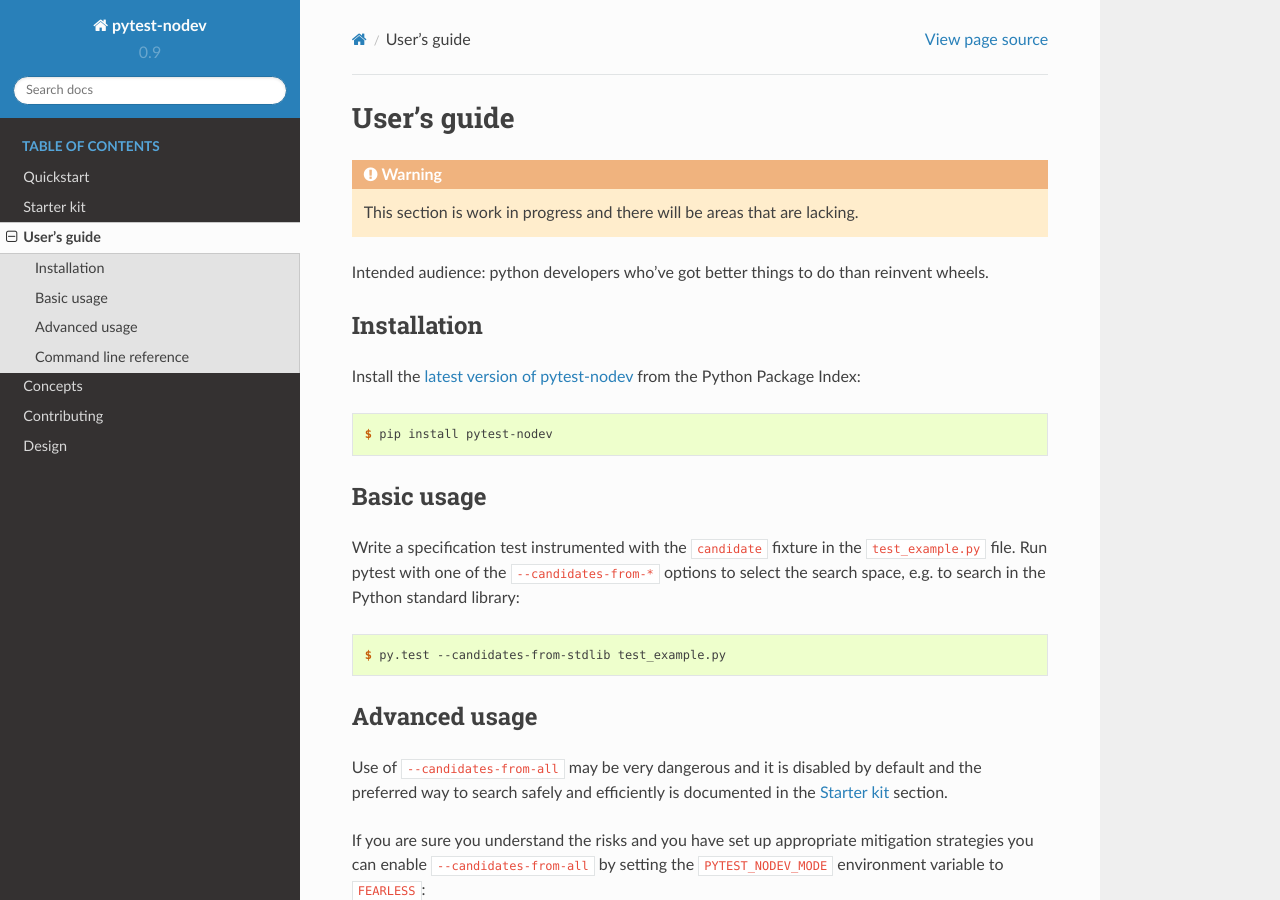
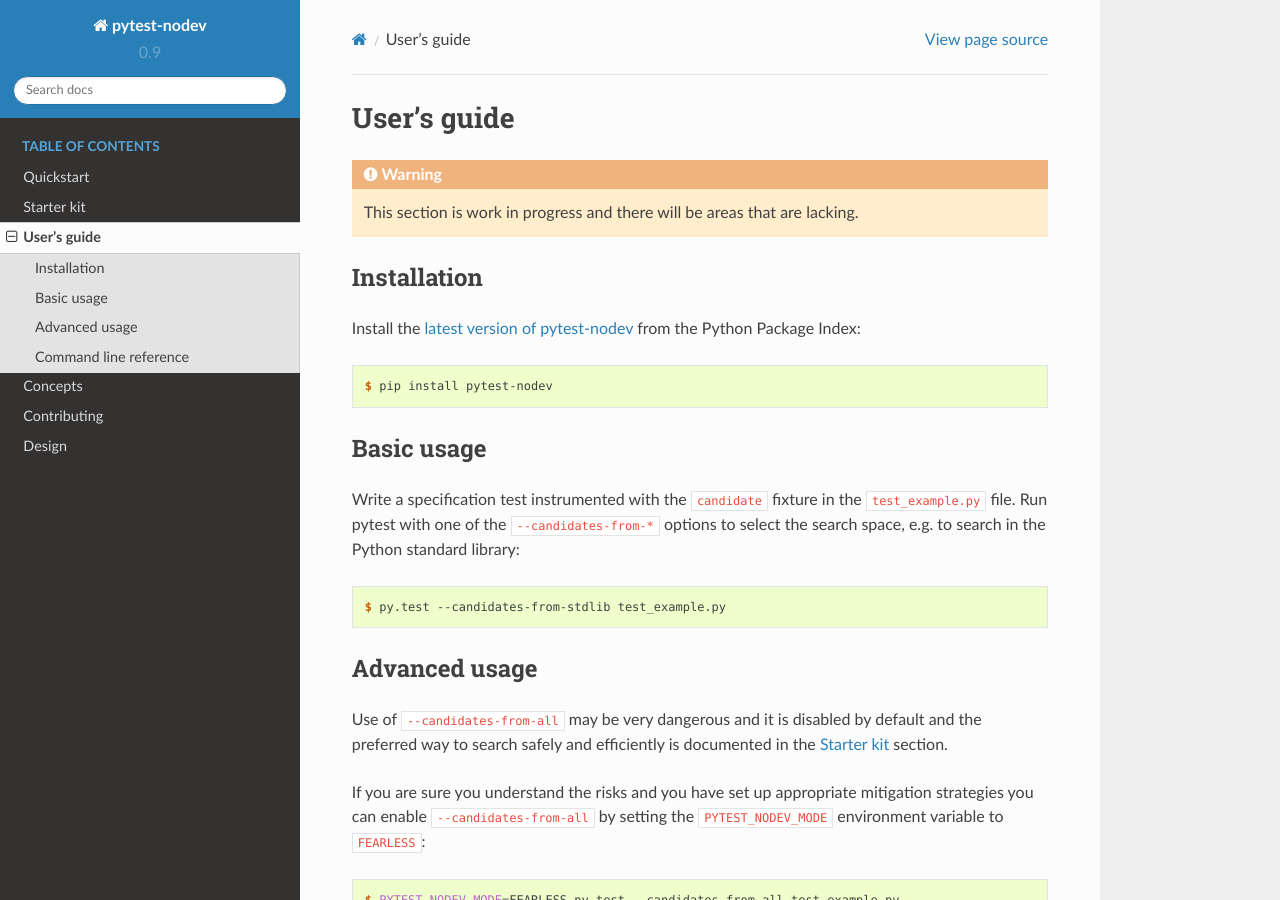
Before and after one commit to nodev-io/pytest-nodev, a Sphinx documentation site: the page built from docs/usersguide.rst, in a window 1280 px wide and 900 px high. Built offline with Sphinx 7.4.7 and the Read the Docs theme 2.0.0, drawn with Linux system fonts in a browser that asks for light colours.

Commit message:
Remove stale statement from docs.

```diff
--- a/docs/usersguide.rst
+++ b/docs/usersguide.rst
@@ -5,8 +5,6 @@
 ============
 
 .. warning:: This section is work in progress and there will be areas that are lacking.
-
-Intended audience: python developers who've got better things to do than reinvent wheels.
 
 Installation
 ------------
```
